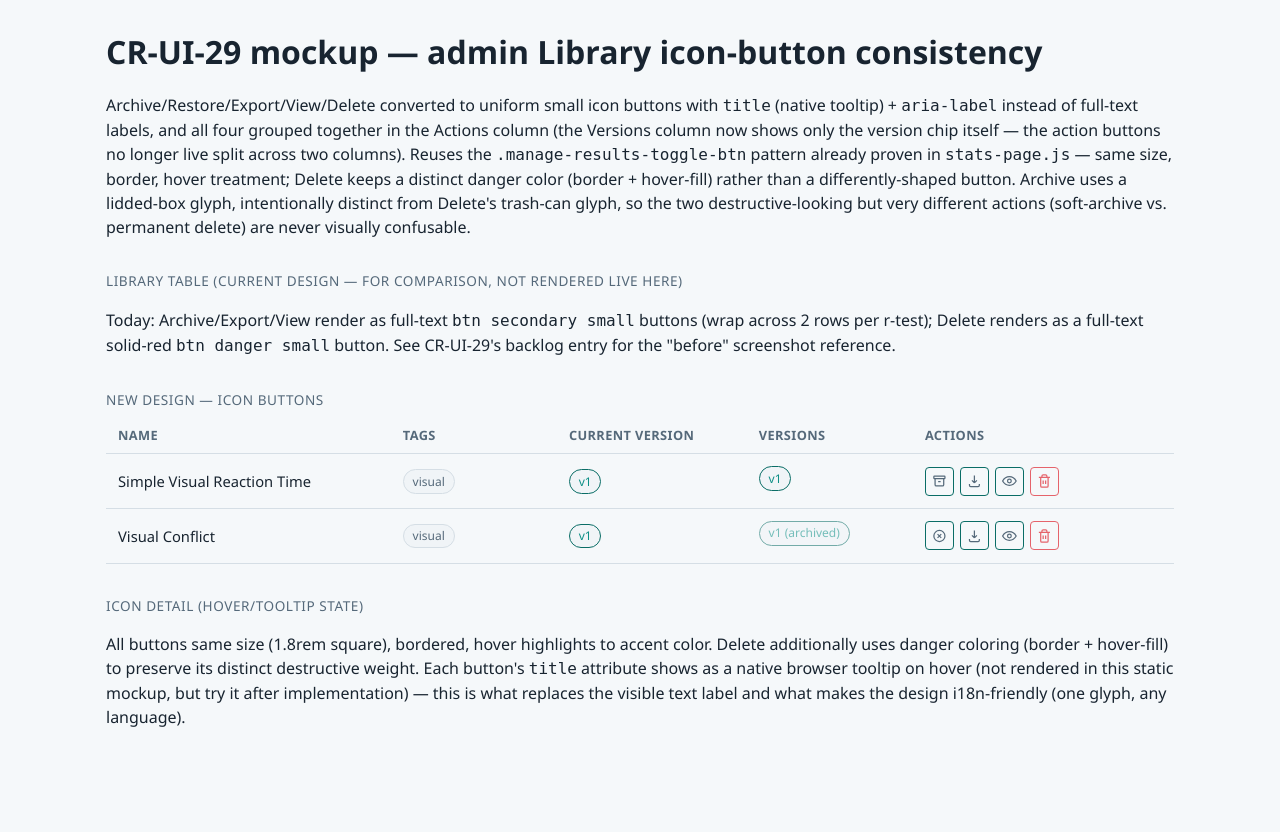
After one commit to SlavaBogu1/reflexometr_web, a PHP site: page /client/prototype-library-icon-buttons.html in a window 1280 px wide. The commit adds this page. Run offline with PHP 8.4, Linux system fonts and the light colour scheme.

Commit message:
feat: Sprint 16 — K6/K7 test-screen fixes + admin Library icon buttons
CR-TEST-39: clamp K7 Peripheral Reaction stimulus position so it can
never render off-canvas (eccentricity capped per-direction against
live canvas bounds; stored trial data keeps configured, not clamped,
values).

CR-TEST-37: reword K6 pretrain instruction in all 6 locales — pairs
each color with an explicit direction word instead of reusing the
arrow glyph as both separator and key symbol.

CR-TEST-38: center the K6 Visual Conflict stage (previously unstyled,
rendered top-left) and add a persistent measurement-phase key-mapping
hint, mirroring Choice Reaction Geometry's established stage pattern.

CR-UI-28: surface which field failed on VALIDATION_ERROR responses
instead of one generic message, via a new messageForResponse() helper
wired into every error-banner call site.

CR-UI-29: convert admin Library's row-action buttons to uniform,
tooltipped icon buttons grouped under one Actions column (2 design
review rounds — approved mockups included as prototype-*.html).

Co-Authored-By: Claude Sonnet 5 <noreply@anthropic.com>

```diff
--- a/client/css/style.css
+++ b/client/css/style.css
@@ -585,15 +618,26 @@ footer.site-footer {
 .manage-results-meta { display: flex; gap: 0.75rem; align-items: baseline; }
 .manage-results-value { font-weight: 600; min-width: 4.5rem; }
 .manage-results-date { color: var(--color-text-dim); font-size: 0.82rem; }
-.manage-results-toggle-btn {
+/* Shared small-icon-button look (1.8rem square, bordered, accent-color hover) — used by
+   stats-page.js's result-exclude toggle and, since CR-UI-29, library.js's row actions.
+   Each consumer keeps its own class name (so neither page depends on the other's
+   class) plus its own state modifier: `.is-excluded` / `.icon-btn.danger`. */
+.manage-results-toggle-btn, .icon-btn {
   width: 1.8rem; height: 1.8rem; display: inline-flex; align-items: center; justify-content: center;
   border-radius: 4px; border: 1px solid var(--color-accent-dim); background: none; cursor: pointer;
   color: var(--color-text-dim); flex: 0 0 auto;
 }
-.manage-results-toggle-btn:hover { border-color: var(--color-accent); color: var(--color-accent); }
-.manage-results-toggle-btn.is-excluded { border-color: var(--color-danger); color: var(--color-danger); }
-.manage-results-toggle-btn svg { width: 1rem; height: 1rem; }
+.manage-results-toggle-btn:hover, .icon-btn:hover { border-color: var(--color-accent); color: var(--color-accent); }
+.manage-results-toggle-btn.is-excluded, .icon-btn.danger { border-color: var(--color-danger); color: var(--color-danger); }
+.icon-btn.danger:hover { background: var(--color-danger); color: #2b0507; }
+.manage-results-toggle-btn svg, .icon-btn svg { width: 1rem; height: 1rem; }
 .manage-results-note { font-size: 0.78rem; color: var(--color-text-dim); font-style: italic; margin-top: 0.5rem; }
+
+/* --- CR-UI-29: admin Library row-action icon buttons. Layout approved (2 revision
+   rounds): client/prototype-library-icon-buttons.html — all 4 actions (Archive/
+   Restore, Export, View, Delete) grouped together under a single Actions column. */
+.lib-actions-group { display: flex; gap: 0.4rem; align-items: center; flex-wrap: wrap; margin-bottom: 0.3rem; }
+.lib-actions-group:last-child { margin-bottom: 0; }
 
 /* --- CR-UI-08 prototype (method-info research blurb + Measurement Paths) --- */
 .research-blurb {
--- a/client/js/admin-results.js
+++ b/client/js/admin-results.js
@@ -22,7 +22,7 @@
     return admin;
   }
 
-  function reportError(res) { Reflx.util.showBanner("admin-results-error", api.messageFor(res.code)); }
+  function reportError(res) { Reflx.util.showBanner("admin-results-error", api.messageForResponse(res)); }
 
   function loadPending() {
     Reflx.util.hideBanner("admin-results-error");
--- a/client/js/locales/de.js
+++ b/client/js/locales/de.js
@@ -498,8 +498,9 @@
     "test.visual_conflict.expected2": "Nach der Vortrainingsphase erscheinen Formen in verschiedenen Farben. Reagiere jetzt auf die FORM: ← für Dreieck, → für Kreis.",
     "test.visual_conflict.expected3": "Bei Konflikt-Versuchen widerspricht der Farbhinweis der Formzuordnung — konzentriere dich auf die Form. Eine falsche Taste zählt als Fehler; keine Reaktion im Zeitfenster zählt als verpasst.",
     "test.visual_conflict.guidance": "Der Unterschied in deiner Reaktionszeit zwischen Konflikt- und neutralen Versuchen (die Konfliktkosten) zeigt, wie viel Aufwand nötig ist, um eine automatische Reaktion zu unterdrücken.",
-    "test.visual_conflict.pretrain_instruction": "Reagiere auf die FARBE: Rot → ←, Grün → →",
+    "test.visual_conflict.pretrain_instruction": "Reagiere auf die FARBE: Rot → LINKS (←), Grün → RECHTS (→)",
     "test.visual_conflict.transition_instruction": "Reagiere jetzt auf die FORM, ignoriere die Farbe",
+    "test.visual_conflict.measurement_mapping_hint": "Dreieck → LINKS (←) &nbsp;|&nbsp; Kreis → RECHTS (→)",
     "test.visual_conflict.header.stimulus": "Eine farbige Form erscheint in der Bildschirmmitte.",
     "test.visual_conflict.header.devices": "Pfeiltasten der Tastatur (← links, → rechts).",
     "result.visual_conflict.neutral": "Neutral",
--- a/client/js/locales/es.js
+++ b/client/js/locales/es.js
@@ -498,8 +498,9 @@
     "test.visual_conflict.expected2": "Tras la fase de preentrenamiento aparecen formas de varios colores. Ahora pulsa la tecla asociada a la FORMA: ← para triángulo, → para círculo.",
     "test.visual_conflict.expected3": "En los ensayos de conflicto la señal de color se opone al mapeado de forma — concéntrate en la forma. Pulsar la tecla incorrecta cuenta como error; ninguna respuesta dentro del tiempo cuenta como fallo.",
     "test.visual_conflict.guidance": "La diferencia en tu tiempo de reacción entre ensayos de conflicto y neutros (el coste de conflicto) refleja el esfuerzo necesario para suprimir una respuesta automática.",
-    "test.visual_conflict.pretrain_instruction": "Responde al COLOR: rojo → ←, verde → →",
+    "test.visual_conflict.pretrain_instruction": "Responde al COLOR: rojo → IZQUIERDA (←), verde → DERECHA (→)",
     "test.visual_conflict.transition_instruction": "Ahora responde a la FORMA, ignora el color",
+    "test.visual_conflict.measurement_mapping_hint": "Triángulo → IZQUIERDA (←) &nbsp;|&nbsp; Círculo → DERECHA (→)",
     "test.visual_conflict.header.stimulus": "Aparece una forma coloreada en el centro de la pantalla.",
     "test.visual_conflict.header.devices": "Teclas de flecha del teclado (← izquierda, → derecha).",
     "result.visual_conflict.neutral": "Neutral",
--- a/client/js/locales/fr.js
+++ b/client/js/locales/fr.js
@@ -498,8 +498,9 @@
     "test.visual_conflict.expected2": "Après la phase d'entraînement, des formes apparaissent en diverses couleurs. Appuyez maintenant sur la touche associée à la FORME : ← pour triangle, → pour cercle.",
     "test.visual_conflict.expected3": "Dans les essais de conflit, l'indice de couleur s'oppose au mappage de forme — concentrez-vous sur la forme. Appuyer sur la mauvaise touche compte comme une erreur ; aucune réponse dans la fenêtre compte comme un raté.",
     "test.visual_conflict.guidance": "La différence de temps de réaction entre les essais de conflit et les essais neutres (le coût du conflit) reflète l'effort nécessaire pour inhiber une réponse automatique.",
-    "test.visual_conflict.pretrain_instruction": "Répondez à la COULEUR : rouge → ←, vert → →",
+    "test.visual_conflict.pretrain_instruction": "Répondez à la COULEUR : rouge → GAUCHE (←), vert → DROITE (→)",
     "test.visual_conflict.transition_instruction": "Maintenant répondez à la FORME, ignorez la couleur",
+    "test.visual_conflict.measurement_mapping_hint": "Triangle → GAUCHE (←) &nbsp;|&nbsp; Cercle → DROITE (→)",
     "test.visual_conflict.header.stimulus": "Une forme colorée apparaît au centre de l'écran.",
     "test.visual_conflict.header.devices": "Touches fléchées du clavier (← gauche, → droite).",
     "result.visual_conflict.neutral": "Neutre",
--- a/client/js/locales/ru.js
+++ b/client/js/locales/ru.js
@@ -498,8 +498,9 @@
     "test.visual_conflict.expected2": "После фазы предобучения появляются фигуры разных цветов. Теперь нажимайте клавишу по ФОРМЕ: ← для треугольника, → для круга.",
     "test.visual_conflict.expected3": "В конфликтных испытаниях цветовой сигнал противоречит сопоставлению форм — сосредоточьтесь на форме. Неверная клавиша считается ошибкой; отсутствие ответа в окне считается пропуском.",
     "test.visual_conflict.guidance": "Разница во времени реакции между конфликтными и нейтральными испытаниями (цена конфликта) отражает усилие, необходимое для подавления автоматической реакции.",
-    "test.visual_conflict.pretrain_instruction": "Реагируйте на ЦВЕТ: красный → ←, зелёный → →",
+    "test.visual_conflict.pretrain_instruction": "Реагируйте на ЦВЕТ: красный → ВЛЕВО (←), зелёный → ВПРАВО (→)",
     "test.visual_conflict.transition_instruction": "Теперь реагируйте на ФОРМУ, игнорируйте цвет",
+    "test.visual_conflict.measurement_mapping_hint": "Треугольник → ВЛЕВО (←) &nbsp;|&nbsp; Круг → ВПРАВО (→)",
     "test.visual_conflict.header.stimulus": "Цветная фигура появляется в центре экрана.",
     "test.visual_conflict.header.devices": "Клавиши-стрелки (← влево, → вправо).",
     "result.visual_conflict.neutral": "Нейтральный",
--- a/client/js/locales/zh-Hans.js
+++ b/client/js/locales/zh-Hans.js
@@ -498,8 +498,9 @@
     "test.visual_conflict.expected2": "预训练阶段结束后，各种颜色的形状会出现。现在按形状对应的键：三角形 → ←，圆形 → →。",
     "test.visual_conflict.expected3": "在冲突试验中，颜色线索与形状映射相反——请专注于形状。按错键算作错误；在时间窗口内无响应算作未命中。",
     "test.visual_conflict.guidance": "冲突试验与中性试验之间的反应时间差（冲突代价）反映了抑制自动反应所需的认知努力。冲突代价越小，说明认知控制能力越强。",
-    "test.visual_conflict.pretrain_instruction": "根据颜色作出反应：红色 → ←，绿色 → →",
+    "test.visual_conflict.pretrain_instruction": "根据颜色作出反应：红色 → 向左 (←)，绿色 → 向右 (→)",
     "test.visual_conflict.transition_instruction": "现在根据形状作出反应，忽略颜色",
+    "test.visual_conflict.measurement_mapping_hint": "三角形 → 向左 (←) &nbsp;|&nbsp; 圆形 → 向右 (→)",
     "test.visual_conflict.header.stimulus": "彩色形状出现在屏幕中央。",
     "test.visual_conflict.header.devices": "键盘方向键（← 左，→ 右）。",
     "result.visual_conflict.neutral": "中性",
--- a/client/js/settings-page.js
+++ b/client/js/settings-page.js
@@ -195,7 +195,7 @@
           display_name: displayNameField.input.value.trim() || null
         };
         api.patchProfile(patch).then(function (res) {
-          if (!res.ok) { Reflx.util.showBanner("settings-error", api.messageFor(res.code)); return; } // leave button enabled — retry without re-typing
+          if (!res.ok) { Reflx.util.showBanner("settings-error", api.messageForResponse(res)); return; } // leave button enabled — retry without re-typing
           Reflx.session.updateUser({ real_name: res.data.real_name, display_name: res.data.display_name });
           setSavedBaseline("realname-input", "realname-save", res.data.real_name || "");
           setSavedBaseline("displayname-input", "displayname-save", res.data.display_name || "");
--- /dev/null
+++ b/client/prototype-library-icon-buttons.html
@@ -0,0 +1,121 @@
+<!doctype html>
+<html lang="en">
+<head>
+  <meta charset="utf-8">
+  <meta name="viewport" content="width=device-width, initial-scale=1">
+  <title>Mockup — CR-UI-29: Admin Library icon-button consistency</title>
+  <link rel="stylesheet" href="css/style.css">
+  <style>
+    .mockup-wrap { max-width: 1100px; margin: 2rem auto; padding: 0 1rem; }
+    .mockup-label { font-size: 0.85rem; color: var(--color-text-dim); margin: 2rem 0 0.5rem; text-transform: uppercase; letter-spacing: 0.04em; }
+    table { width: 100%; border-collapse: collapse; table-layout: fixed; }
+    th { text-align: left; font-size: 0.8rem; color: var(--color-text-dim); text-transform: uppercase; letter-spacing: 0.03em; padding: 0.5rem 0.75rem; border-bottom: 1px solid var(--color-border); }
+    td { padding: 0.75rem; border-bottom: 1px solid var(--color-border); vertical-align: middle; }
+    th:nth-child(1), td:nth-child(1) { width: 24%; }
+    th:nth-child(2), td:nth-child(2) { width: 14%; }
+    th:nth-child(3), td:nth-child(3) { width: 16%; }
+    th:nth-child(4), td:nth-child(4) { width: 14%; }
+    th:nth-child(5), td:nth-child(5) { width: 22%; }
+    .lib-version-row { display: flex; align-items: center; gap: 0.4rem; margin-bottom: 0.3rem; }
+    .lib-version-dimmed { opacity: 0.55; }
+    /* --- New: shared small icon-button, ported from .manage-results-toggle-btn (stats-page.js) --- */
+    .icon-btn {
+      width: 1.8rem; height: 1.8rem; display: inline-flex; align-items: center; justify-content: center;
+      border-radius: 4px; border: 1px solid var(--color-accent-dim); background: none; cursor: pointer;
+      color: var(--color-text-dim); flex: 0 0 auto;
+    }
+    .icon-btn:hover { border-color: var(--color-accent); color: var(--color-accent); }
+    .icon-btn.danger { border-color: var(--color-danger); color: var(--color-danger); }
+    .icon-btn.danger:hover { background: var(--color-danger); color: #2b0507; }
+    .icon-btn svg { width: 1rem; height: 1rem; }
+    .btn-group { display: flex; gap: 0.4rem; align-items: center; }
+  </style>
+</head>
+<body>
+  <div class="mockup-wrap">
+    <h1>CR-UI-29 mockup — admin Library icon-button consistency</h1>
+    <p class="field-desc">Archive/Restore/Export/View/Delete converted to uniform small icon buttons
+    with <code>title</code> (native tooltip) + <code>aria-label</code> instead of full-text labels,
+    and all four grouped together in the Actions column (the Versions column now shows only the
+    version chip itself — the action buttons no longer live split across two columns).
+    Reuses the <code>.manage-results-toggle-btn</code> pattern already proven in
+    <code>stats-page.js</code> — same size, border, hover treatment; Delete keeps a distinct danger
+    color (border + hover-fill) rather than a differently-shaped button. Archive uses a lidded-box
+    glyph, intentionally distinct from Delete's trash-can glyph, so the two destructive-looking but
+    very different actions (soft-archive vs. permanent delete) are never visually confusable.</p>
+
+    <p class="mockup-label">Library table (current design — for comparison, not rendered live here)</p>
+    <p class="field-desc">Today: Archive/Export/View render as full-text <code>btn secondary small</code>
+    buttons (wrap across 2 rows per r-test); Delete renders as a full-text solid-red <code>btn danger
+    small</code> button. See CR-UI-29's backlog entry for the "before" screenshot reference.</p>
+
+    <p class="mockup-label">New design — icon buttons</p>
+    <table>
+      <thead>
+        <tr><th>Name</th><th>Tags</th><th>Current Version</th><th>Versions</th><th>Actions</th></tr>
+      </thead>
+      <tbody>
+        <tr>
+          <td>Simple Visual Reaction Time</td>
+          <td><span class="chip">visual</span></td>
+          <td><span class="chip version">v1</span></td>
+          <td>
+            <div class="lib-version-row">
+              <span class="chip version">v1</span>
+            </div>
+          </td>
+          <td>
+            <div class="btn-group">
+              <button class="icon-btn" title="Archive" aria-label="Archive">
+                <svg viewBox="0 0 24 24" fill="none" stroke="currentColor" stroke-width="2"><rect x="3" y="4" width="18" height="4" rx="1"/><path d="M5 8v10a2 2 0 0 0 2 2h10a2 2 0 0 0 2-2V8"/><path d="M10 13h4"/></svg>
+              </button>
+              <button class="icon-btn" title="Export" aria-label="Export">
+                <svg viewBox="0 0 24 24" fill="none" stroke="currentColor" stroke-width="2"><path d="M12 3v12m0 0l-4-4m4 4l4-4M4 17v2a2 2 0 0 0 2 2h12a2 2 0 0 0 2-2v-2"/></svg>
+              </button>
+              <button class="icon-btn" title="View" aria-label="View">
+                <svg viewBox="0 0 24 24" fill="none" stroke="currentColor" stroke-width="2"><path d="M1 12s4-7 11-7 11 7 11 7-4 7-11 7-11-7-11-7z"/><circle cx="12" cy="12" r="3"/></svg>
+              </button>
+              <button class="icon-btn danger" title="Delete r-test" aria-label="Delete r-test">
+                <svg viewBox="0 0 24 24" fill="none" stroke="currentColor" stroke-width="2"><path d="M3 6h18M8 6V4a2 2 0 0 1 2-2h4a2 2 0 0 1 2 2v2m2 0v14a2 2 0 0 1-2 2H8a2 2 0 0 1-2-2V6h12z"/><path d="M10 11v6M14 11v6"/></svg>
+              </button>
+            </div>
+          </td>
+        </tr>
+        <tr>
+          <td>Visual Conflict</td>
+          <td><span class="chip">visual</span></td>
+          <td><span class="chip version">v1</span></td>
+          <td>
+            <div class="lib-version-row lib-version-dimmed">
+              <span class="chip version">v1 (archived)</span>
+            </div>
+          </td>
+          <td>
+            <div class="btn-group">
+              <button class="icon-btn" title="Restore" aria-label="Restore">
+                <svg viewBox="0 0 24 24" fill="none" stroke="currentColor" stroke-width="2"><circle cx="12" cy="12" r="9"/><path d="M9 9l6 6M15 9l-6 6"/></svg>
+              </button>
+              <button class="icon-btn" title="Export" aria-label="Export">
+                <svg viewBox="0 0 24 24" fill="none" stroke="currentColor" stroke-width="2"><path d="M12 3v12m0 0l-4-4m4 4l4-4M4 17v2a2 2 0 0 0 2 2h12a2 2 0 0 0 2-2v-2"/></svg>
+              </button>
+              <button class="icon-btn" title="View" aria-label="View">
+                <svg viewBox="0 0 24 24" fill="none" stroke="currentColor" stroke-width="2"><path d="M1 12s4-7 11-7 11 7 11 7-4 7-11 7-11-7-11-7z"/><circle cx="12" cy="12" r="3"/></svg>
+              </button>
+              <button class="icon-btn danger" title="Delete r-test" aria-label="Delete r-test">
+                <svg viewBox="0 0 24 24" fill="none" stroke="currentColor" stroke-width="2"><path d="M3 6h18M8 6V4a2 2 0 0 1 2-2h4a2 2 0 0 1 2 2v2m2 0v14a2 2 0 0 1-2 2H8a2 2 0 0 1-2-2V6h12z"/><path d="M10 11v6M14 11v6"/></svg>
+              </button>
+            </div>
+          </td>
+        </tr>
+      </tbody>
+    </table>
+
+    <p class="mockup-label">Icon detail (hover/tooltip state)</p>
+    <p class="field-desc">All buttons same size (1.8rem square), bordered, hover highlights to accent
+    color. Delete additionally uses danger coloring (border + hover-fill) to preserve its distinct
+    destructive weight. Each button's <code>title</code> attribute shows as a native browser tooltip
+    on hover (not rendered in this static mockup, but try it after implementation) — this is what
+    replaces the visible text label and what makes the design i18n-friendly (one glyph, any language).</p>
+  </div>
+</body>
+</html>
```
Also changed, not shown: other parts of client/css/style.css (+33 -0 lines), client/js/api.js (+27 -0 lines), client/js/auth-page.js (+4 -4 lines), client/js/library.js (+73 -17 lines), client/js/locales/en.js (+6 -1 lines), client/js/runner.js (+4 -4 lines), client/js/stats-page.js (+7 -12 lines), client/js/tests/peripheral-reaction.js (+35 -3 lines), client/js/tests/visual-conflict.js (+14 -1 lines), client/js/util.js (+29 -1 lines), client/prototype-visual-conflict-centered-stage.html (added, +96 -0 lines).
